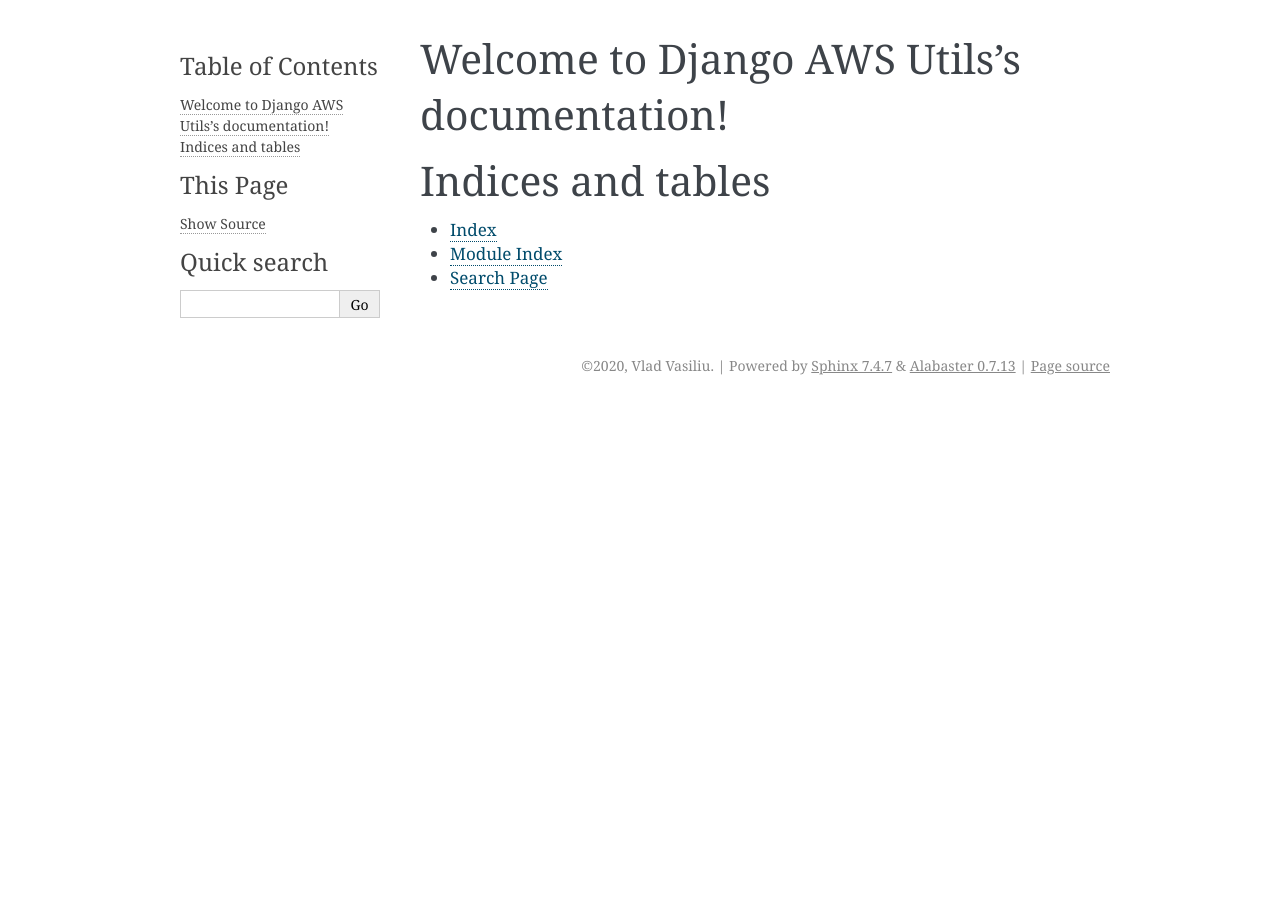
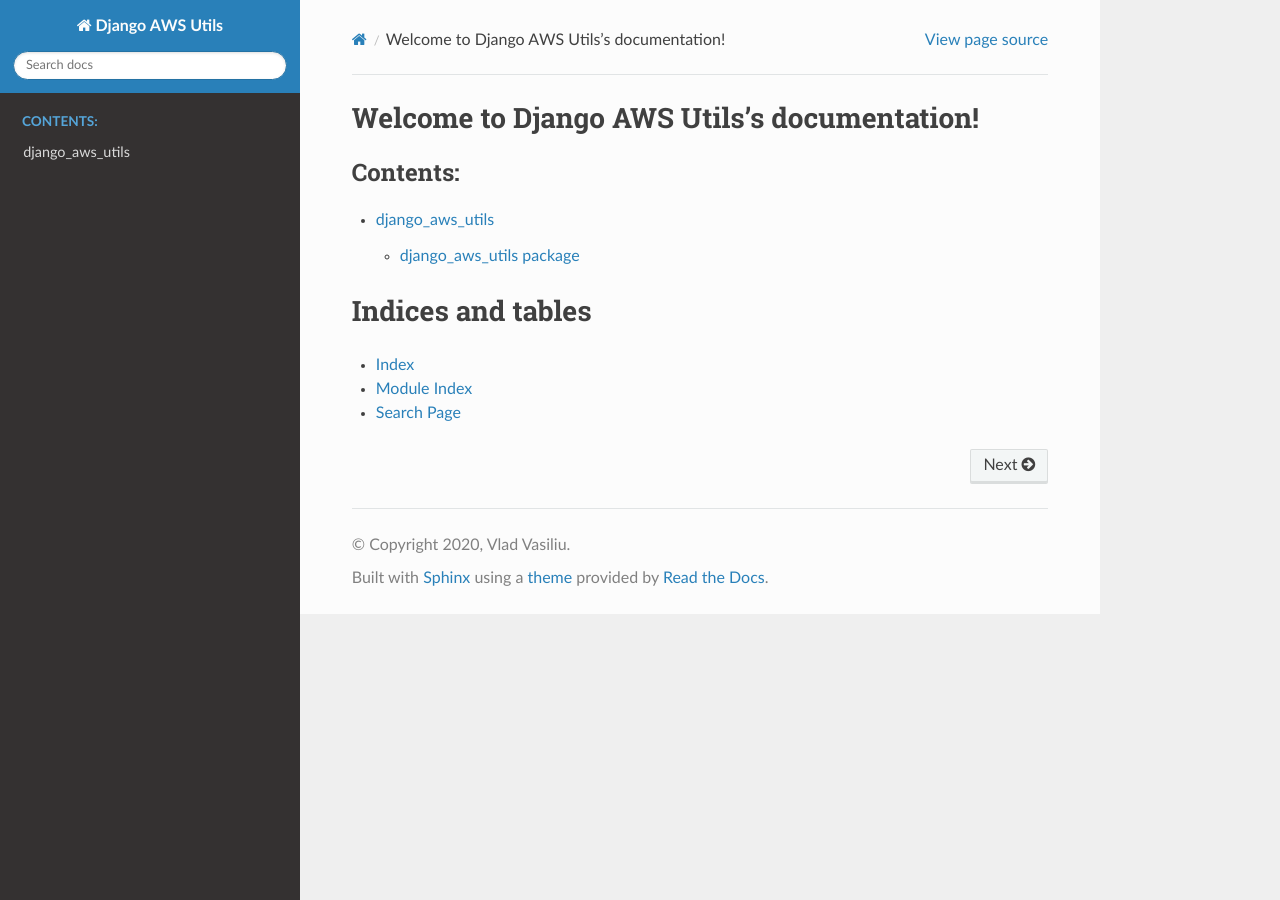
Before and after one commit to vladvasiliu/django-aws-utils, a Sphinx documentation site: the page built from docs/index.rst, in a window 1280 px wide. Built offline with Sphinx 7.4.7 and the Read the Docs theme 2.0.0, drawn with Linux system fonts in a browser that asks for light colours.

Commit message:
Fix documentation.

```diff
--- a/docs/conf.py
+++ b/docs/conf.py
@@ -36,7 +36,7 @@
 # Add any Sphinx extension module names here, as strings. They can be
 # extensions coming with Sphinx (named 'sphinx.ext.*') or your custom
 # ones.
-extensions = ["sphinx.ext.autodoc", "sphinx.ext.napoleon", "sphinx_autodoc_typehints", "releases"]
+extensions = ["sphinx.ext.autodoc", "sphinx_autodoc_typehints", "releases", "sphinx_rtd_theme"]
 
 # Add any paths that contain templates here, relative to this directory.
 templates_path = ["_templates"]
@@ -55,7 +55,7 @@
 # The theme to use for HTML and HTML Help pages.  See the documentation for
 # a list of builtin themes.
 #
-html_theme = "alabaster"
+html_theme = "sphinx_rtd_theme"
 
 # Add any paths that contain custom static files (such as style sheets) here,
 # relative to this directory. They are copied after the builtin static files,
@@ -66,3 +66,5 @@
 # -- Options for autodoc -----------------------------------------------------
 
 autodoc_default_options = {"member-order": "bysource", "private-members": True, "undoc-members": True}
+
+pygments_style = "sphinx"
--- a/docs/index.rst
+++ b/docs/index.rst
@@ -10,6 +10,7 @@
    :maxdepth: 2
    :caption: Contents:
 
+   source/modules
 
 
 Indices and tables
--- /dev/null
+++ b/docs/source/django_aws_utils.rst
@@ -0,0 +1,29 @@
+django\_aws\_utils package
+==========================
+
+Submodules
+----------
+
+django\_aws\_utils.ec2\_ip module
+---------------------------------
+
+.. automodule:: django_aws_utils.ec2_ip
+   :members:
+   :undoc-members:
+   :show-inheritance:
+
+django\_aws\_utils.secrets\_manager module
+------------------------------------------
+
+.. automodule:: django_aws_utils.secrets_manager
+   :members:
+   :undoc-members:
+   :show-inheritance:
+
+Module contents
+---------------
+
+.. automodule:: django_aws_utils
+   :members:
+   :undoc-members:
+   :show-inheritance:
--- /dev/null
+++ b/docs/source/modules.rst
@@ -0,0 +1,7 @@
+django_aws_utils
+================
+
+.. toctree::
+   :maxdepth: 4
+
+   django_aws_utils
--- a/setup.cfg
+++ b/setup.cfg
@@ -29,5 +29,3 @@
     boto3
     django
     requests
-setup_requires =
-    setuptools_scm
```
Also changed, not shown: pyproject.toml (+6 -1 lines), 2 other files.
